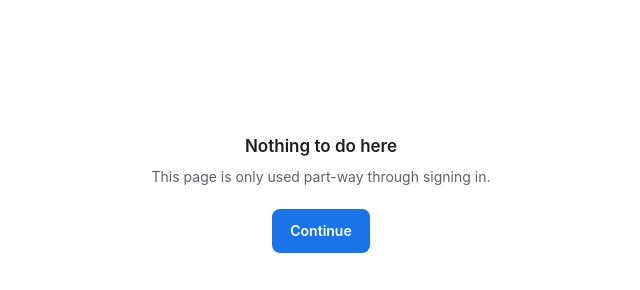
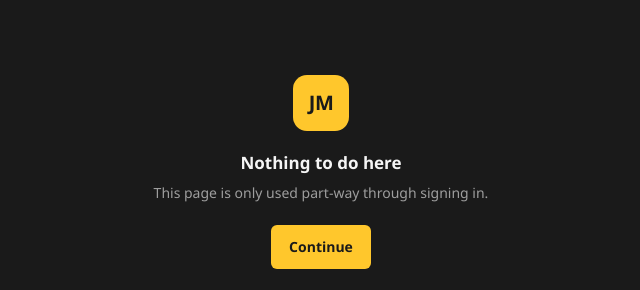
Before and after one commit to JACMAR-Restaurants-Inc/auth-redirect, a website: page index.html in a window 1280 px wide. Shown: the part 207-497 px from the top of the page, without its empty margins (319-959 px from the left). Drawn offline with Linux system fonts and the light colour scheme.

Commit message:
Give the hop the portal's theme, and test what it decides
This page sits between two dark screens and was white, so the one moment
the user has no way to tell what is happening looked like something had
gone wrong. Charcoal ground, gold spinner, the JM mark and the company
name, all from the same design system the portal and Safe Count use.

The strings follow, because French markup with English error text is
worse than either. The portal seeds language from navigator.language and
remembers it in localStorage; this is a different origin so it cannot
read that, and only applies the same seeding rule. It is on screen for
about a second and has no toggle, so there is nothing to remember.

Nothing about what the page DOES changed. The diff inside the script is
string literals only, and the two destination URLs are byte-identical to
what was serving before.

And now there is a test, which matters more than the paint. This page is
the single point of failure for every sign-in: it exists because
Google's account router intercepts a direct redirect back to
script.google.com and dies before doGet ever runs, so if this is wrong
nobody can sign in to anything, and it fails on a host that is not ours.

test/redirect.test.js runs the real index.html in a stub DOM and asserts
where it decides to send people - that a portal state reaches the
portal, that authuser, scope, iss and prompt are dropped, that an
unrecognised app key navigates nowhere, that an error from Google is
forwarded rather than swallowed, and that navigation stays deferred
behind two animation frames so the message is painted first.

Six mutations, and one found a hole worth keeping. The open-redirect
test supplied a VALID app key alongside a destination in the query
string, so the allowlist answered first and the fallback was never
reached - it would have passed with the guard removed. The attack shape
is an UNRECOGNISED key plus a supplied destination, and that is what it
tests now.

Co-Authored-By: Claude Opus 5 (1M context) <noreply@anthropic.com>
Claude-Session: https://claude.ai/code/session_01W6PxQUW1F3JqWmpYgvTavx

```diff
--- a/index.html
+++ b/index.html
@@ -1,30 +1,68 @@
 <!DOCTYPE html>
-<html lang="en">
+<html lang="fr">
 <head>
 <meta charset="utf-8">
 <meta name="viewport" content="width=device-width, initial-scale=1">
-<title>Signing you in…</title>
+<title>Connexion en cours…</title>
 <style>
-  body { font: 15px/1.6 -apple-system, BlinkMacSystemFont, "Segoe UI", Roboto, Arial, sans-serif;
-         margin: 0; display: grid; place-items: center; min-height: 100vh; color: #1f1f1f; }
+  /* Safe Count's design system, the same as the portal's. This page sits in the
+     middle of the sign-in flow, so a white screen here is a white screen between
+     two dark ones - which reads as something having gone wrong, at the one moment
+     the user has no way to tell. */
+  :root {
+    --gold:#FFC72C; --dark-gold:#E8A800;
+    --dark-bg:#1A1A1A; --card-bg:#232323; --border:#3A3A3A;
+    --text:#F5F5F5; --text-muted:#9E9E9E; --text-dim:#6B6B6B;
+  }
+  * { box-sizing: border-box; }
+  html, body {
+    margin: 0; padding: 0; min-height: 100vh;
+    font-family: 'Segoe UI', -apple-system, BlinkMacSystemFont, 'Helvetica Neue', sans-serif;
+    font-size: 15px; line-height: 1.6;
+    background: var(--dark-bg); color: var(--text);
+  }
+  body { display: grid; place-items: center; }
   main { text-align: center; padding: 24px; max-width: 420px; }
-  .spinner { width: 22px; height: 22px; margin: 0 auto 14px; border-radius: 50%;
-             border: 2px solid #dadce0; border-top-color: #1a73e8;
-             animation: spin .8s linear infinite; }
+
+  .mark {
+    width: 56px; height: 56px; margin: 0 auto 18px; border-radius: 14px;
+    background: var(--gold); color: var(--dark-bg);
+    font-size: 20px; font-weight: 700; letter-spacing: -.02em;
+    display: flex; align-items: center; justify-content: center;
+  }
+  .spinner {
+    width: 22px; height: 22px; margin: 0 auto 16px; border-radius: 50%;
+    border: 2px solid var(--border); border-top-color: var(--gold);
+    animation: spin .8s linear infinite;
+  }
   @keyframes spin { to { transform: rotate(360deg); } }
+  /* A spinner that cannot spin is just a broken ring. */
+  @media (prefers-reduced-motion: reduce) {
+    .spinner { animation: none; border-top-color: var(--border); border-right-color: var(--gold); }
+  }
+
   h1 { font-size: 17px; font-weight: 600; margin: 0 0 6px; }
-  p  { color: #5f6368; font-size: 14px; margin: 0; }
+  p  { color: var(--text-muted); font-size: 14px; margin: 0; }
+  .brand {
+    margin-top: 26px; font-size: 10px; letter-spacing: .1em; text-transform: uppercase;
+    color: var(--text-dim);
+  }
   #fallback { margin-top: 20px; display: none; }
-  a { display: inline-block; font-weight: 600; background: #1a73e8; color: #fff;
-      text-decoration: none; border-radius: 8px; padding: 11px 18px; }
+  a {
+    display: inline-block; font-weight: 600; background: var(--gold); color: var(--dark-bg);
+    text-decoration: none; border-radius: 6px; padding: 11px 18px;
+  }
+  a:hover { background: var(--dark-gold); }
 </style>
 </head>
 <body>
 <main>
+  <div class="mark">JM</div>
   <div class="spinner" id="spinner"></div>
-  <h1 id="title">Signing you in…</h1>
-  <p id="msg">One moment.</p>
-  <p id="fallback"><a id="go" href="#">Continue</a></p>
+  <h1 id="title">Connexion en cours…</h1>
+  <p id="msg">Un instant.</p>
+  <p id="fallback"><a id="go" href="#">Continuer</a></p>
+  <p class="brand">Jacmar Restaurants Inc.</p>
 </main>
 
 <script>
@@ -35,6 +73,39 @@
   // "never paint" means a blank white screen for as long as it takes - which reads
   // as broken. A short "Signing you in…" reads as working. Being seen is the point.
   (function () {
+    // The portal seeds language from navigator.language and remembers the choice
+    // in localStorage. This page is a different origin, so it cannot read that -
+    // it can only apply the same seeding rule. It is on screen for about a second
+    // and has no control to toggle, so there is nothing to remember anyway.
+    var EN = /^en/i.test(navigator.language || '');
+    var T = EN ? {
+      title:      'Signing you in…',
+      msg:        'One moment.',
+      go:         'Continue',
+      idle_title: 'Nothing to do here',
+      idle_msg:   'This page is only used part-way through signing in.',
+      bad_title:  'Link not recognised',
+      bad_msg:    'Please start again from the app you were opening.',
+      slow:       'Still going. Use the button if nothing happens.'
+    } : {
+      title:      'Connexion en cours…',
+      msg:        'Un instant.',
+      go:         'Continuer',
+      idle_title: 'Rien à faire ici',
+      idle_msg:   'Cette page ne sert qu’au milieu du processus de connexion.',
+      bad_title:  'Lien non reconnu',
+      bad_msg:    'Recommencez depuis l’application que vous ouvriez.',
+      slow:       'Toujours en cours. Utilisez le bouton si rien ne se passe.'
+    };
+
+    // Set before the first paint - this script runs at the end of <body>, and the
+    // navigation below is deferred by two animation frames precisely so the paint
+    // happens first.
+    document.documentElement.lang = EN ? 'en' : 'fr';
+    document.getElementById('title').textContent = T.title;
+    document.getElementById('msg').textContent   = T.msg;
+    document.getElementById('go').textContent    = T.go;
+
     var DESTINATIONS = {
       'portal': 'https://script.google.com/macros/s/AKfycbw9ITLeoTRo1qI-MkmkAdPpId7GeqwT6LgL8V9igMxkPpQmVvK_WYqtwhkIcU4GuTDh/exec',
       // Safe Count, Phase 5 TEST deployment - the test script and test spreadsheet,
@@ -71,13 +142,13 @@
     }
 
     if (!out.has('code') && !out.has('error')) {
-      stop('Nothing to do here', 'This page is only used part-way through signing in.');
+      stop(T.idle_title, T.idle_msg);
       return;
     }
     if (!dest) {
       // Unrecognised key: refuse rather than guess. Guessing is how an open redirect
       // gets built by accident.
-      stop('Link not recognised', 'Please start again from the app you were opening.');
+      stop(T.bad_title, T.bad_msg);
       return;
     }
 
@@ -106,7 +177,7 @@
     // waiting, and the wording no longer claims to know anything.
     setTimeout(function () {
       document.getElementById('fallback').style.display = 'block';
-      document.getElementById('msg').textContent = 'Still going. Use the button if nothing happens.';
+      document.getElementById('msg').textContent = T.slow;
     }, 12000);
   })();
 </script>
```
Also changed, not shown: package.json (added, +8 -0 lines), test/redirect.test.js (added, +114 -0 lines).
